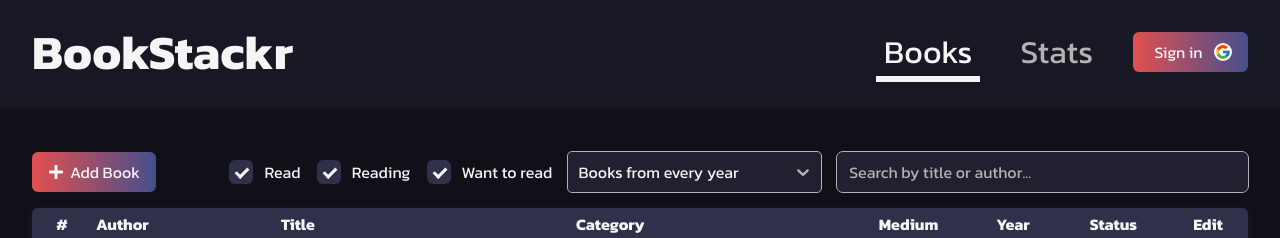
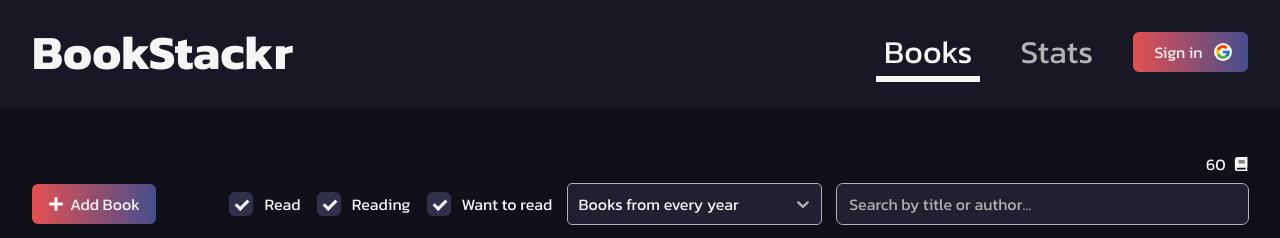
Before and after one commit to 0mppula/BookStackr, a React (Create React App) app: page /books in a window 1280 px wide. Shown: the top 238 px of the page. Built offline with nearby package versions, Linux system fonts and the light colour scheme; no server answers; what chartjs-plugin-datalabels, chartjs-plugin-stacked100 would draw is missing.

Commit message:
Added book count to book table.

```diff
--- a/src/Pages/Books/styles.css
+++ b/src/Pages/Books/styles.css
@@ -5,6 +5,16 @@
 	gap: 0.75rem 1rem;
 	margin-bottom: 1rem;
 	width: 100%;
+}
+
+.book-count {
+	width: 100%;
+	display: flex;
+	justify-content: flex-end;
+	align-items: center;
+	gap: 0.5rem;
+	margin-bottom: 0.5rem;
+	font-size: 1rem;
 }
 
 .table-tools button {
@@ -55,7 +65,7 @@
 	}
 }
 
-@media only screen and (max-width: 512px) {
+@media only screen and (max-width: 528px) {
 	.table-tools > div:first-child {
 		flex-grow: 1;
 	}
--- a/src/components/Books/BooksTableTools.tsx
+++ b/src/components/Books/BooksTableTools.tsx
@@ -3,8 +3,12 @@
 
 import { setQuery, setStatusFilters, setYearReadFilter } from '../../features/books/slice';
 import AddBookModal from '../Modals/AddBookModal';
-import { FaPlus } from 'react-icons/fa';
-import { selectBookFilters, selectYearReadFilters } from '../../features/books/selectors';
+import { FaBook, FaPlus } from 'react-icons/fa';
+import {
+	selectBookFilters,
+	selectQueryFilteredBooks,
+	selectYearReadFilters,
+} from '../../features/books/selectors';
 import { RootState } from '../../app/store';
 import { bookStatusType } from '../../assets/data/books';
 import CustomCheckbox from './CustomCheckbox';
@@ -15,6 +19,7 @@
 	const [addModalOpen, setAddModalOpen] = useState<boolean>(false);
 	const [internalQuery, setInternalQuery] = useState('');
 
+	const books = useSelector((state: RootState) => selectQueryFilteredBooks(state));
 	const { statusFilters, yearReadFilter } = useSelector((state: RootState) =>
 		selectBookFilters(state)
 	);
@@ -51,6 +56,13 @@
 	return (
 		<>
 			<AddBookModal modalOpen={addModalOpen} setModalOpen={setAddModalOpen} />
+
+			<div
+				className="book-count"
+				title={`${books.length} ${books.length === 1 ? 'book' : 'books'}`}
+			>
+				{books.length} <FaBook style={{ fontSize: '90%' }} />
+			</div>
 
 			<div className="table-tools">
 				<div>
```
